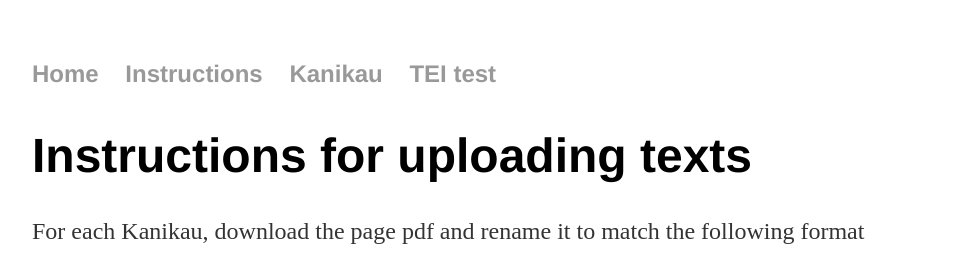
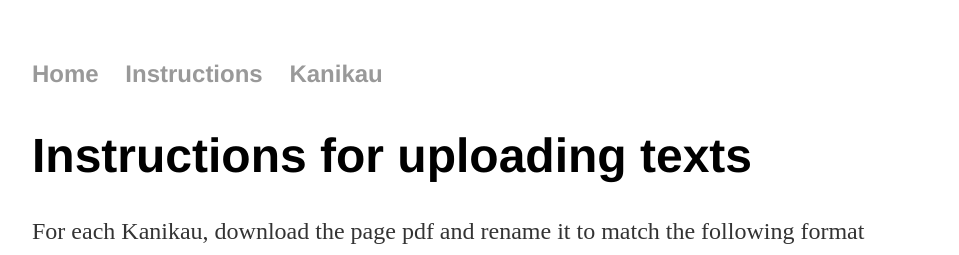
Before and after one commit to dmgustavhi/dmgustavhi.github.io, a Jekyll site: the page built from about/index.html, in a window 1280 px wide. Shown: the top 255 px of the page, without its empty margins (160-1119 px from the left). Built offline with Jekyll 4.4.1, drawn with Linux system fonts in a browser that asks for light colours.

Commit message:
Update default.html

```diff
--- a/_layouts/default.html
+++ b/_layouts/default.html
@@ -11,7 +11,7 @@
 	        		<li><a href="/">Home</a></li>
 		        	<li><a href="/about">Instructions</a></li>
 	        		<li><a href="https://github.com/dmgustavhi/kanikau.github.io/tree/master/uploads">Kanikau</a></li>
-				<li><a href="/tei/index.html">TEI test</a></li>
+
 	    		</ul>
 			</nav>
 			<div class="container">
```
